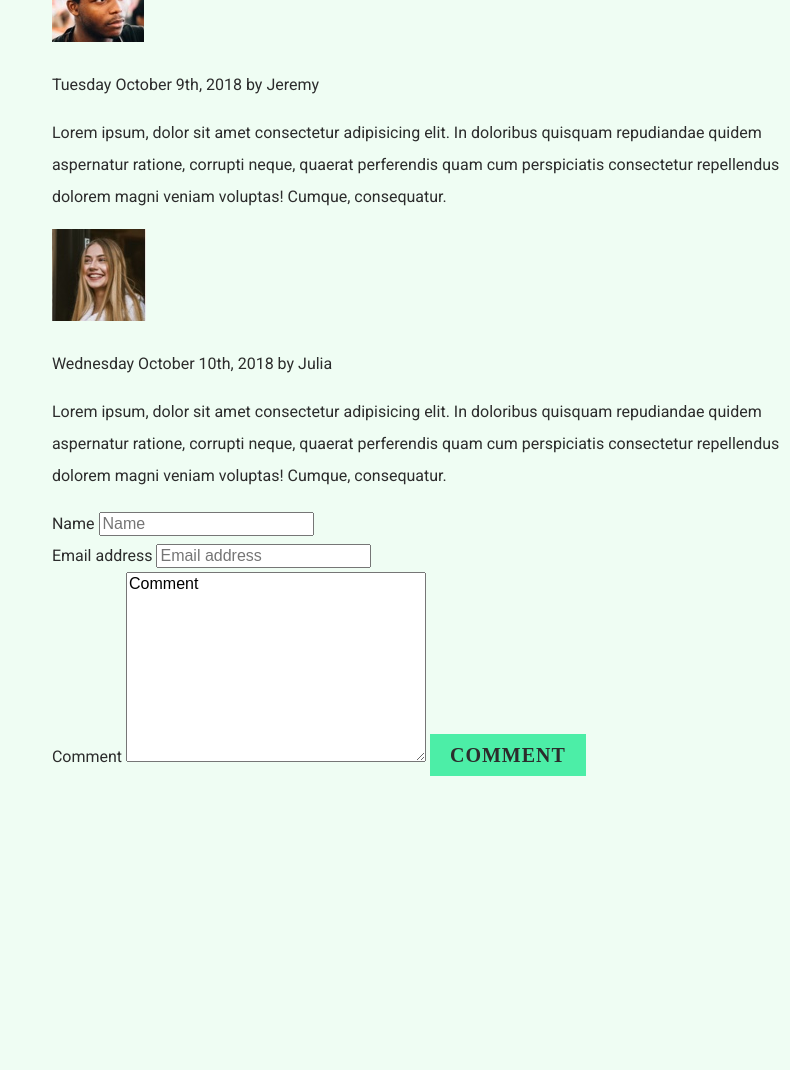
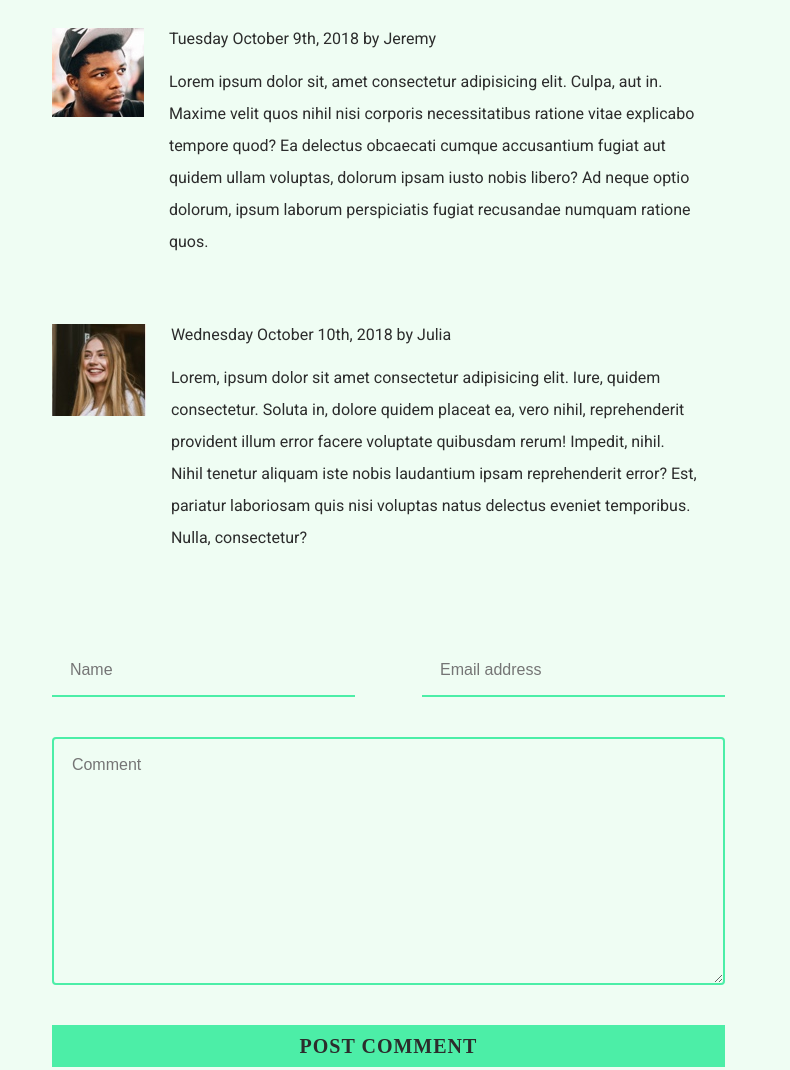
Before and after one commit to caryltan/caryl-tan-project-1, a plain HTML site: page blog.html in a window 1280 px wide. Shown: the part 2621-3691 px from the top of the page, without its empty margins (490-1280 px from the left). Drawn offline with Linux system fonts and the light colour scheme; a web font is replaced by a local one.

Commit message:
blog form complete

```diff
--- a/blog.html
+++ b/blog.html
@@ -57,41 +57,50 @@
                     <p>Lorem ipsum, dolor sit amet consectetur adipisicing elit. Deserunt tempore nam quam commodi officia voluptas, vel amet nisi illum consequatur corrupti reprehenderit nulla natus repellat maxime qui recusandae et accusantium possimus, explicabo iste quo. Laboriosam vitae quidem deserunt atque temporibus incidunt, eos a commodi tenetur, non saepe corporis dolorum praesentium enim facere sequi aut autem asperiores expedita quod exercitationem similique illo repellendus excepturi. Amet officia ad quibusdam libero numquam molestiae iusto ducimus quod, corrupti provident cupiditate dolor magni perferendis necessitatibus nisi beatae ipsam aperiam mollitia ullam cumque saepe quis natus id? Neque sequi facere ipsum nam rerum totam possimus impedit?</p>
                 </div>
             </section>
-            <section class="blog-comments">
+            <section class="blog-comment-section">
                 <h2>Comments</h2>
-                <div class="comment-one">
+                <div class="blog-comment">
+                    <div class="blog-comment-image-container">
                         <img src="./assets/comment-1.jpg" alt="Profile picture of a comment by Jeremy">
+                    </div>
+                    <div class="blog-comment-text-container">
                         <p>Tuesday October 9th, 2018 by Jeremy</p>
-                    <p>Lorem ipsum, dolor sit amet consectetur adipisicing elit. In doloribus quisquam repudiandae quidem aspernatur ratione, corrupti neque, quaerat perferendis quam cum perspiciatis consectetur repellendus dolorem magni veniam voluptas! Cumque, consequatur.</p>
+                        <p>Lorem ipsum dolor sit, amet consectetur adipisicing elit. Culpa, aut in. Maxime velit quos nihil nisi corporis necessitatibus ratione vitae explicabo tempore quod? Ea delectus obcaecati cumque accusantium fugiat aut quidem ullam voluptas, dolorum ipsam iusto nobis libero? Ad neque optio dolorum, ipsum laborum perspiciatis fugiat recusandae numquam ratione quos.</p>
                     </div>
-                <div class="comment-two">
+                </div>
+                <div class="blog-comment">
+                    <div class="blog-comment-image-container">
                         <img src="./assets/comment-2.jpg" alt="Profile picture of a comment by Julia">
+                    </div>
+                    <div class="blog-comment-text-container">
                         <p>Wednesday October 10th, 2018 by Julia</p>
-                    <p>Lorem ipsum, dolor sit amet consectetur adipisicing elit. In doloribus quisquam repudiandae quidem aspernatur ratione, corrupti neque, quaerat perferendis quam cum perspiciatis consectetur repellendus dolorem magni veniam voluptas! Cumque, consequatur.</p>
+                        <p>Lorem, ipsum dolor sit amet consectetur adipisicing elit. Iure, quidem consectetur. Soluta in, dolore quidem placeat ea, vero nihil, reprehenderit provident illum error facere voluptate quibusdam rerum! Impedit, nihil. Nihil tenetur aliquam iste nobis laudantium ipsam reprehenderit error? Est, pariatur laboriosam quis nisi voluptas natus delectus eveniet temporibus. Nulla, consectetur?</p>
+                    </div>
                 </div>
             </section>
             <section class="post-comment-form">
                 <form action="#" method="#" name="post-comment">
 
-                    <div class="comment-name">
-                        <label for="name">Name</label>
+                    <div class="form-name-email">
+                        <div class="comment-user">
+                            <label for="name"></label>
                             <input type="text" id="comment-name" name="comment-name" required="true" placeholder="Name">
-                    </div> <!--.comment-name end-->
-
-                    <div class="comment-email">
-                        <label for="email-address">Email address</label>
+                        </div>
+                        <div class="comment-user">
+                            <label for="email-address"></label>
                             <input type="text" id="comment-email-address" name="comment-email-address" required="true" placeholder="Email address">
-                    </div> <!--comment-email end-->
-
-                    <label for="comment-field">Comment</label>
-                    <textarea name="comment-field" id="comment-field" cols="30" rows="10" minlength="5" maxlength="200">Comment</textarea><!--comment-field end-->
-
-                    <button type="post-comment">Comment</button>
+                        </div>
+                    </div>
+                    <div class="submit-comment">
+                        <label for="comment-field"></label>
+                        <textarea name="comment-field" id="comment-field" cols="30" rows="5" minlength="5" maxlength="200" placeholder="Comment"></textarea><!--comment-field end-->
+                        <button type="post-comment">Post Comment</button>
+                    </div>
                 </form> <!--form end-->
             </section> <!--post-comment-form end-->
         </section><!--blog-page-content section end-->
     </section> <!--blog-contact-main-body-->
-    <footer>
+    <footer class="blog-footer">
         <p>Copyright © 2018 HackerYou</p>
     </footer>
 </body>
--- a/styles/sass/_blog.scss
+++ b/styles/sass/_blog.scss
@@ -1,5 +1,9 @@
 @use './variables' as *;
 @use  './mixins' as *;
+
+.blog-contact-body {
+    margin-bottom: -450px;
+}
 
 .great-locations {
     .great-locations-text {
@@ -56,12 +60,6 @@
     }
 }
 
-
-//adjusted h3 styling since font is smaller than indicated on style guide
-.blog-h3 {
-    font-size: 25px;
-}
-
 //recent posts list bullet styling
 .blog-post-list {
     li::before {
@@ -75,9 +73,78 @@
       }
 }
 
+//blog comment section styling
+.blog-comment-section {
+    padding: 50px 50px 50px 0;
+    margin-right: 2.5em;
+    .blog-comment {
+        display: flex;
+        padding: 25px 0;
+        .blog-comment-image-container {
+            width: 100%;
+            flex-basis: 10%;
+            padding-right: 25px;
+        }
+        .blog-comment-text-container {
+            flex-basis: 90%;
+            p {
+                margin-top: -5px;
+            }
+        }
+    }
+}
+
+//blog comment form styling
+.post-comment-form {
+    display: flex;
+    flex-direction: column;
+    padding-right: 25px;
+    margin-right: 2.5em;
+    .form-name-email {
+        display: flex;
+        justify-content: space-between;
+        input {
+            border: none;
+            border-bottom: 2px solid $form-border;
+            background-color: $section-secondary;
+            line-height: 3em;
+            text-indent: 1em;
+            width: 100%;
+        }
+        .comment-user {
+            flex-basis: 45%;
+        }
+    }
+}
+
+.submit-comment {
+    display: flex;
+    flex-direction: column;
+    padding-top: 40px;
+    textarea {
+        background-color: $section-secondary;
+        border: 2px solid $form-border;
+        border-radius: 4px;
+        line-height: 3em;
+        text-indent: 1em;
+    }
+    button {
+        margin-top: 40px;
+    }
+}
+
+//page specific commons
 a {
     text-decoration: none;
     &:visited {
         color: $text-color;
     }
 }
+
+.blog-h3 {
+    font-size: 25px;
+} //adjusted h3 styling since font is smaller than indicated on style guide
+
+.blog-footer {
+    top: -450px;
+}
--- a/styles/sass/_variables.scss
+++ b/styles/sass/_variables.scss
@@ -2,6 +2,7 @@ $box-shadow: #FDFA69;
 $button: #4CEEA7;
 $round-icon: #4CEEA7;
 $bullet-color: #4CEEA7;
+$form-border: #4CEEA7;
 $link-hover: #4CEEA7;
 $text-color: #2C2C2C;
 $section-primary: #FAFAFA;
```
Also changed, not shown: styles/styles.css. Lines whose indentation alone changed are shown as unchanged.
